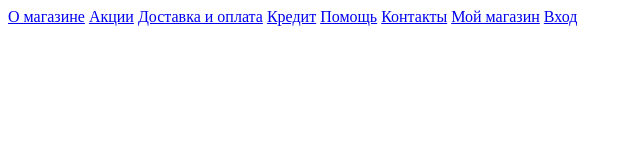
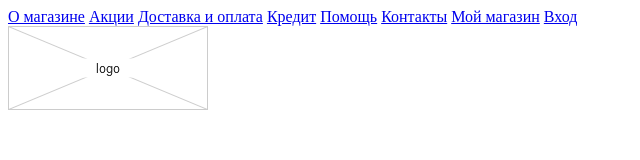
Before and after one commit to Free4evo/internet-shop, a plain HTML site: page index.html in a window 1280 px wide. Shown: the full height of the page, 0-640 px from the left. Drawn offline with Linux system fonts and the light colour scheme.

Commit message:
add website logo

```diff
--- a/index.html
+++ b/index.html
@@ -16,6 +16,13 @@
                 <a href="myShop.html">Мой магазин</a>
                 <a href="signIn.html">Вход</a>
             </nav>
+            <section class="headerBar">
+                <div class="shopLogo">
+                    <a href="index.html">
+                        <img src="./assets/img/logo.png" alt="shop logo">
+                    </a>
+                </div>
+            </section>
         </header>
     </body>
 </html>
```
Also changed, not shown: assets/img/logo.png (added).
